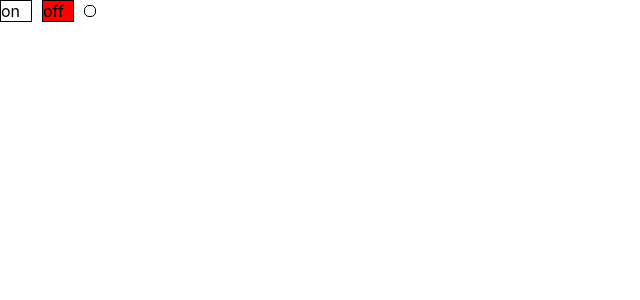
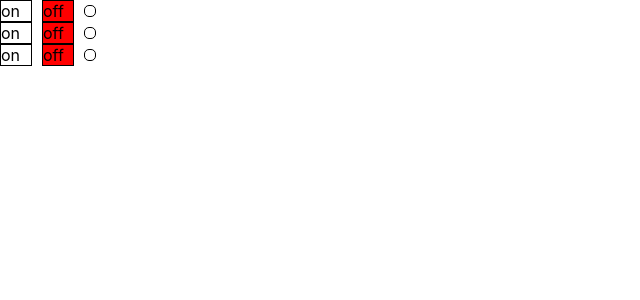
Before and after one commit to pdxserg/kabzda1april, a React (Create React App) app: page / in a window 1280 px wide. Shown: the top 300 px of the page, without its empty margins (0-640 px from the left). Built offline with nearby package versions, Linux system fonts and the light colour scheme.

Commit message:
styled button

```diff
--- a/src/App.tsx
+++ b/src/App.tsx
@@ -7,6 +7,8 @@ import {OnOff} from "./components/onOff/OnOff";
 function App() {
 	return (
 		<div className="App">
+			<OnOff />
+			<OnOff />
 			<OnOff />
 
 			{/*<PageTitle title = "This is App component"/>*/}
--- a/src/components/onOff/OnOff.tsx
+++ b/src/components/onOff/OnOff.tsx
@@ -1,14 +1,22 @@
 // @flow
 import * as React from 'react';
+import {useState} from "react";
 
 type onOffProps = {
 	//on: boolean
 };
 
-const on = !true
+
 
 export const OnOff = (props: onOffProps) => {
+
+	let [on, setOn]= useState(false)
+
+	const turnOff =() => {on = false; setOn(false)}
+	const turnOn =() => {on = true; setOn(true)}
+
 	const onStyle={
+		cursor: "pointer",
 		width:"30px",
 		height:"20px",
 		border: "1px solid black",
@@ -16,6 +24,7 @@ export const OnOff = (props: onOffProps) => {
 		backgroundColor: on ? "green" : "white"
 	}
 	const offStyle={
+		cursor: "pointer",
 		width:"30px",
 		height:"20px",
 		border: "1px solid black",
@@ -34,8 +43,8 @@ export const OnOff = (props: onOffProps) => {
 	}
 	return (
 		<div>
-			<div style={onStyle}>on</div>
-			<div style={offStyle}>off</div>
+			<div style={onStyle} onClick={()=>{setOn(true)}}>on</div>
+			<div style={offStyle} onClick={turnOff}>off</div>
 			<div style={indicatorStyle}></div>
  		</div>
 	);
```
